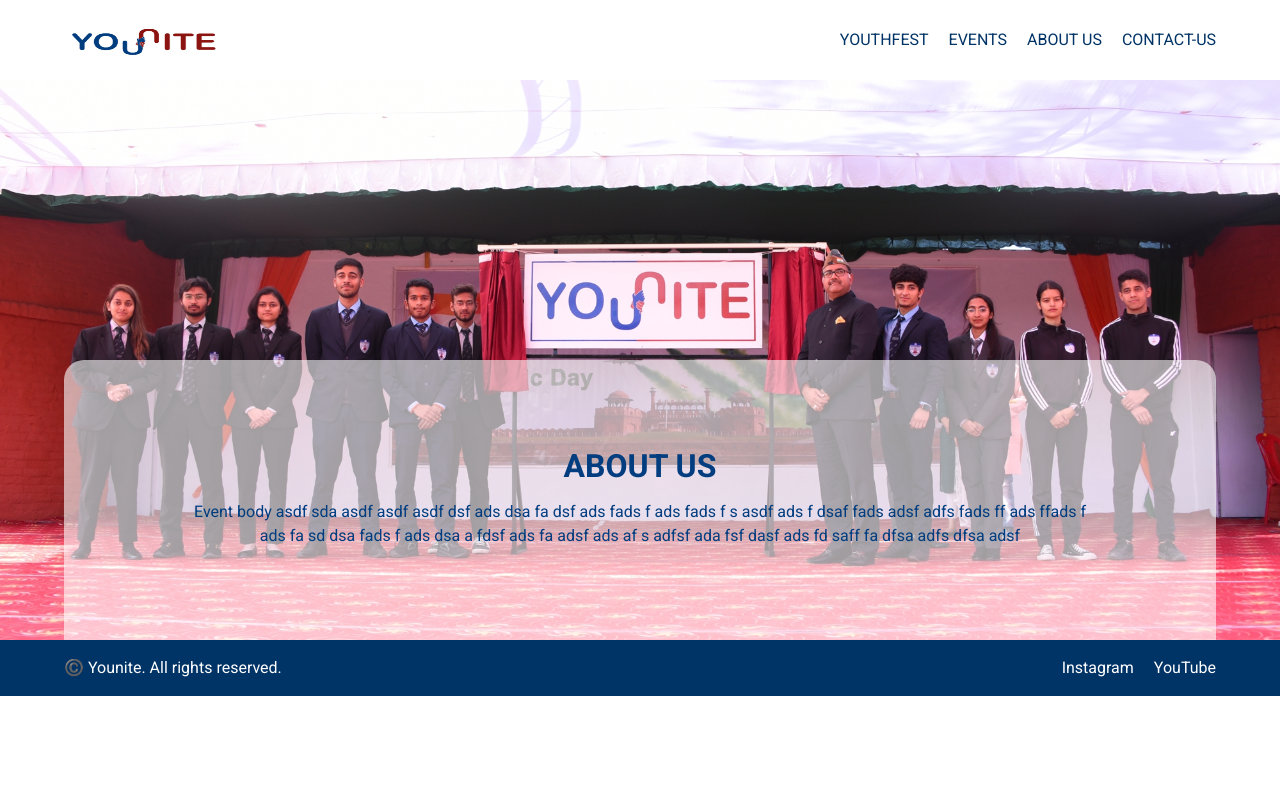
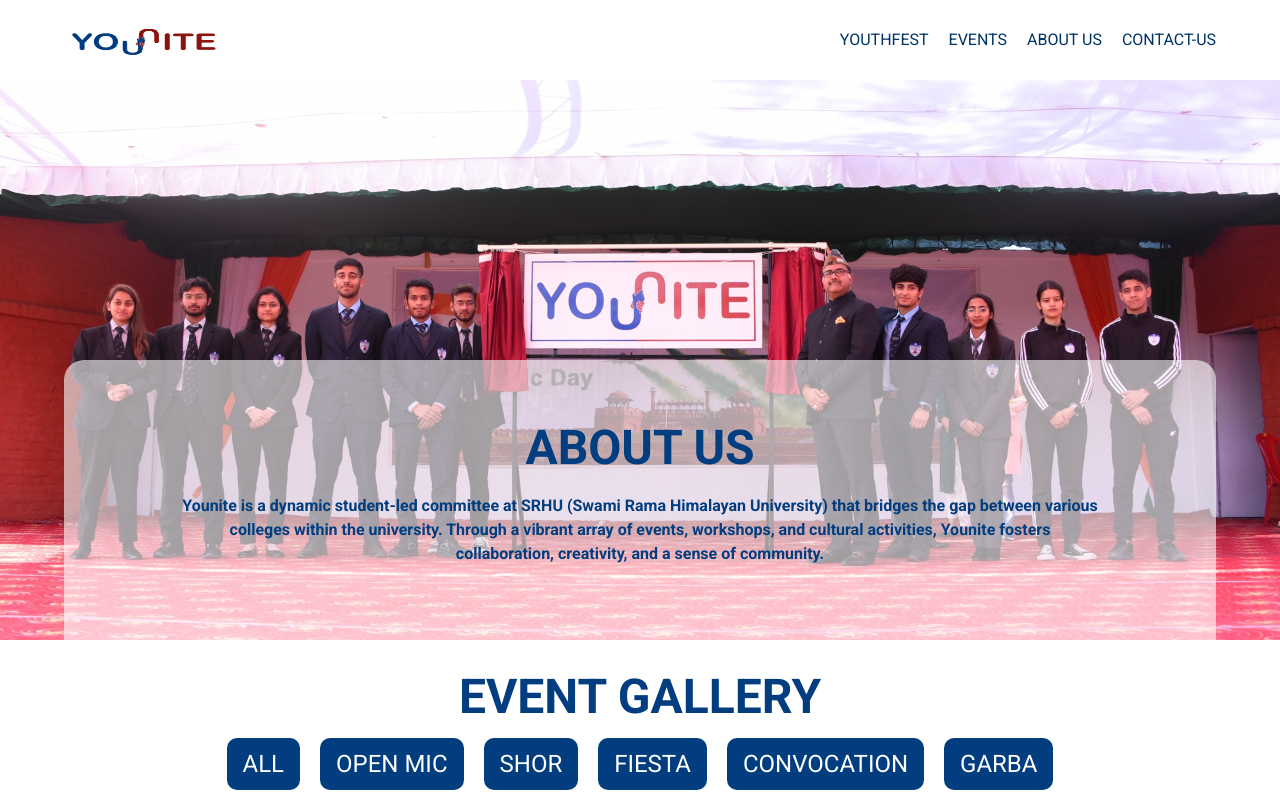
Before and after one commit to YouniteSRHU/website, a React (Vite) app in the folder client/: page /ABOUT-US in a window 1280 px wide. Shown: the top 800 px of the page. Built offline with nearby package versions, Linux system fonts and the light colour scheme.

Commit message:
created gallery section of aboutus page

```diff
--- a/client/src/Pages/AboutUs/AboutUs.jsx
+++ b/client/src/Pages/AboutUs/AboutUs.jsx
@@ -1,9 +1,11 @@
 import React from 'react'
 import AboutUsHeader from '../../components/AboutUsHeader/AboutUsHeader'
+import Gallery from '../../components/Gallery/Gallery'
 const AboutUs = () => {
     return (
         <div className='about-us'>
             <AboutUsHeader />
+            <Gallery/>
         </div>
     )
 }
--- a/client/src/components/AboutUsHeader/AboutUsHeader.css
+++ b/client/src/components/AboutUsHeader/AboutUsHeader.css
@@ -17,15 +17,16 @@
     height: 50%;
     border-radius: 20px 20px 0px 0px;
     background: rgba(255,255, 255, 0.6);
+    flex-wrap: wrap;
   }
 
   .about-us-text>h2,
   .about-us-text>p {
-    margin: 2px;
+    margin: 0.5rem;
   }
 
   .about-us-text>h2{
-    font-size: xx-large;
+    font-size: 3rem;
     font-weight: 900;
     color: #013D7F;
   }
@@ -33,4 +34,37 @@
   .about-us-text>p{
     max-width: 80%;
     color: #013D7F;
+    font-weight: 800;
   }
+
+  @media screen and (max-width:800px) {
+    .about-us-text{
+      padding: 1rem;
+    }
+    .about-us-text>h2,
+  .about-us-text>p {
+    margin: 0.1rem;
+  }
+    .about-us-text>h2{
+      font-size: 2rem;
+    }
+
+    .about-us-text>p{
+      font-size: 0.9rem;
+    }
+  }
+  @media screen and (max-width:500px) {
+    .about-us-text>h2{
+      font-size: 1.5rem;
+    }
+
+    .about-us-text>p{
+      font-size: 0.7rem;
+    }
+  }
+  @media screen and (max-width:350px) {
+
+    .about-us-text>p{
+      font-size: 0.6rem;
+    }
+  }
--- a/client/src/components/AboutUsHeader/AboutUsHeader.jsx
+++ b/client/src/components/AboutUsHeader/AboutUsHeader.jsx
@@ -1,16 +1,31 @@
 import React from 'react';
+import { motion } from 'framer-motion';
 import './AboutUsHeader.css';
 
 const AboutUsHeader = () => {
+    const containerVariants = {
+        hidden: { opacity: 0, y: -20 },
+        show: { opacity: 1, y: 0, transition: { type: 'tween', duration: 2, ease: 'easeOut' } },
+    };
+    const textVariants = {
+        hidden: { scale: 0.8 },
+        show: { scale: 1, transition: { type: 'spring', stiffness: 100, damping: 40} },
+    };
+
     return (
-        <div className="about-us-container">
-            <div className="about-us-text">
-            <h2>ABOUT US</h2>
-            <p>
-                Event body asdf sda asdf asdf asdf dsf ads dsa fa dsf ads fads f ads fads f s asdf ads f dsaf fads adsf adfs fads ff ads ffads f ads fa sd dsa fads f ads dsa a fdsf ads fa adsf ads af s adfsf ada fsf dasf ads fd saff fa dfsa adfs dfsa adsf
-            </p>
-            </div>
-        </div>
+        <motion.div
+            className="about-us-container"
+            variants={containerVariants}
+            initial="hidden"
+            animate="show"
+        >
+            <motion.div className="about-us-text" variants={textVariants}>
+                <motion.h2 variants={textVariants}>ABOUT US</motion.h2>
+                <motion.p variants={textVariants}>
+                Younite is a dynamic student-led committee at SRHU (Swami Rama Himalayan University) that bridges the gap between various colleges within the university. Through a vibrant array of events, workshops, and cultural activities, Younite fosters collaboration, creativity, and a sense of community.
+                </motion.p>
+            </motion.div>
+        </motion.div>
     );
 };
 
--- /dev/null
+++ b/client/src/components/Gallery/Gallery.css
@@ -0,0 +1,72 @@
+.gallery{
+    max-height: 70%;
+    padding: 1rem 4rem;
+}
+.gallery-heading{
+    color:#013D7F;
+    font-weight: 900;
+    font-size: 3rem;
+    margin: 5px;
+}
+.lg-react-element {
+    column-count: 3;
+    column-gap: 10px;
+}
+
+ .galleryImg{
+    max-width: 100%;
+    display: block;
+    padding: 5px 0px;
+    border-radius: 20px;
+    transition: transform 0.2s;
+}
+
+.galleryImg:hover {
+    filter: opacity(.9);
+    transform: scale(1.01);
+}
+
+.filterItem ul {
+    display: flex;
+    align-items: center;
+    justify-content: center;
+    padding: 0;
+    gap: 20px;
+    margin-bottom: 30px;
+    flex-wrap: wrap;
+  }
+
+  .filterItem ul button {
+    background: #013D7F;
+    color: #fff;
+    padding: 0.5rem 1rem;
+    text-transform: uppercase;
+    border: navajowhite;
+    font-size: 1.5rem;
+    border-radius: 10px;
+  }
+
+  .filterItem ul button:hover {
+    background: #222;
+    cursor: pointer;
+  }
+
+@media screen and (max-width: 800px) {
+    .filterItem ul button{
+        padding: 0.5rem 0.5rem;
+        font-size: 1rem;
+    }
+}
+@media screen and (max-width: 500px) {
+    .gallery{
+    padding: 1rem;
+    }
+    .galleryImg{
+        border-radius: 10px;
+    }
+    .filterItem ul button{
+        padding: 0.3rem 0.3rem;
+        font-size: 0.8rem;
+        border-radius: 5px;
+    }
+}
--- /dev/null
+++ b/client/src/components/Gallery/Gallery.jsx
@@ -0,0 +1,75 @@
+import React, { useEffect, useState } from 'react'
+import LightGallery from 'lightgallery/react';
+import 'lightgallery/css/lightgallery.css';
+import 'lightgallery/css/lg-zoom.css';
+import 'lightgallery/css/lg-thumbnail.css';
+import 'lightgallery/css/lg-autoplay.css';
+import 'lightgallery/css/lg-fullscreen.css';
+import 'lightgallery/css/lg-share.css';
+import 'lightgallery/css/lg-rotate.css';
+import lgThumbnail from 'lightgallery/plugins/thumbnail';
+import lgZoom from 'lightgallery/plugins/zoom';
+import lgAutoplay from 'lightgallery/plugins/autoplay'
+import lgFullscreen from 'lightgallery/plugins/fullscreen';
+import lgShare from 'lightgallery/plugins/share';
+import lgRotate from 'lightgallery/plugins/rotate';
+import { motion } from 'framer-motion';
+import { images } from './images';
+import './Gallery.css'
+
+
+const Gallery = () => {
+    const onInit = () => {
+        console.log('lightGallery has been initialized');
+    };
+    const [data, setData] = useState([]);
+    const [collection, setCollection] = useState([]);
+
+    useEffect(() => {
+        setData(images);
+        setCollection([... new Set(images.map((item) => item.title))])
+    }, [])
+
+    const gallery_filter = (itemData) => {
+        const filterData = images.filter((item) => item.title === itemData);
+        setData(filterData);
+    }
+    const buttonVariants = {
+        hover: {
+            scale: 1.1,
+            transition: { duration: 0.5 },
+        },
+    };
+
+    return (
+        <div className="gallery">
+        <h1 className='gallery-heading'>EVENT GALLERY</h1>
+            <div className="filterItem">
+                <ul>
+                    <li><motion.button onClick={() => setData(images)} variants={buttonVariants}
+                            whileHover="hover">All</motion.button></li>
+                    {
+                        collection.map((item) => <li key={item.id}><motion.button onClick={() => { gallery_filter(item) }} variants={buttonVariants}
+                            whileHover="hover" key={item.id}>{item}</motion.button></li>)
+                    }
+                </ul>
+            </div>
+            <LightGallery
+                onInit={onInit}
+                speed={500}
+                plugins={[lgThumbnail, lgZoom, lgAutoplay, lgFullscreen, lgRotate, lgShare]}
+            >
+
+                {data.map((item) => {
+                    return (
+                        <a href={item.src} key={item.id}>
+                            <img alt={item.alt} src={item.src} className='galleryImg' />
+                        </a>
+                    )
+                })}
+            </LightGallery>
+        </div>
+    )
+}
+
+export default Gallery
--- /dev/null
+++ b/client/src/components/Gallery/images.js
@@ -0,0 +1,116 @@
+export const images = [
+    {
+        id: 1,
+        src: "https://res.cloudinary.com/dbnzslhl1/image/upload/v1712708599/PSX_20221005_222931_mgdbci.jpg",
+        alt: "openmic",
+        title: "Open mic"
+    },
+    {
+        id: 2,
+        src: "https://res.cloudinary.com/dbnzslhl1/image/upload/v1712708581/PSX_20221005_223138_w5wyf0.jpg",
+        alt: "openmic",
+        title: "Open mic"
+    },
+    {
+        id: 3,
+        src: "https://res.cloudinary.com/dbnzslhl1/image/upload/v1712708570/IMG_20221005_225752_222_xqzetb.webp",
+        alt: "opnemic",
+        title: "Open mic"
+    },
+    {
+        id: 4,
+        src: "https://res.cloudinary.com/dbnzslhl1/image/upload/v1712708570/IMG-20220527-WA0095_xh4myd.jpg",
+        alt: "openmic",
+        title: "Open mic"
+    },
+    {
+        id: 5,
+        src: "https://res.cloudinary.com/dbnzslhl1/image/upload/v1712708569/IMG-20220527-WA0019_kqdf7j.jpg",
+        alt: "openmic",
+        title: "Open mic"
+    },
+    {
+        id: 6,
+        src: "https://res.cloudinary.com/dbnzslhl1/image/upload/v1712709424/DSC01109_hbvxfo.jpg",
+        alt: "shor",
+        title: "Shor"
+    },
+    {
+        id: 7,
+        src: "https://res.cloudinary.com/dbnzslhl1/image/upload/v1712709461/DSC01101_nobuft.jpg",
+        alt: "shor",
+        title: "Shor"
+    },
+    {
+        id: 8,
+        src: "https://res.cloudinary.com/dbnzslhl1/image/upload/v1712709469/C0036T01_noz6wv.jpg",
+        alt: "shor",
+        title: "Shor"
+    },
+    {
+        id: 9,
+        src: "https://res.cloudinary.com/dbnzslhl1/image/upload/v1712709957/IMG20220415163225_xjk0oi.jpg",
+        alt: "3",
+        title: "fiesta"
+    },
+    {
+        id: 10,
+        src: "https://res.cloudinary.com/dbnzslhl1/image/upload/v1712709942/IMG-20220420-WA0008_ofxxxj.jpg",
+        alt: "3",
+        title: "fiesta"
+    },
+    {
+        id: 11,
+        src: "https://res.cloudinary.com/dbnzslhl1/image/upload/v1712709941/IMG20220419140759_ld4umt.jpg",
+        alt: "3",
+        title: "fiesta"
+    },
+    {
+        id: 12,
+        src: "https://res.cloudinary.com/dbnzslhl1/image/upload/v1712709940/IMG-20220421-WA0100_juh7vy.jpg",
+        alt: "3",
+        title: "fiesta"
+    },
+    {
+        id: 13,
+        src: "https://res.cloudinary.com/dbnzslhl1/image/upload/v1712710295/IMG-20221224-WA0020_nuc8br.jpg",
+        alt: "4",
+        title: "convocation"
+    },
+    {
+        id: 14,
+        src: "https://res.cloudinary.com/dbnzslhl1/image/upload/v1712710860/Snapinsta.app_403947857_1389890038597087_4159603440833743310_n_1080_inai6f.jpg",
+        alt: "4",
+        title: "convocation"
+    },
+    {
+        id: 15,
+        src: "https://res.cloudinary.com/dbnzslhl1/image/upload/v1712710873/IMG20221224163229_meymmu.jpg",
+        alt: "4",
+        title: "convocation"
+    },
+    {
+        id: 16,
+        src: "https://res.cloudinary.com/dbnzslhl1/image/upload/v1712711078/Snapinsta.app_395565983_720080866123754_6327310349970838639_n_1080_evpymx.jpg",
+        alt: "5",
+        title: "Garba"
+    },
+    {
+        id: 17,
+        src: "https://res.cloudinary.com/dbnzslhl1/image/upload/v1712711077/Snapinsta.app_394014864_227747060104551_2823638889795828972_n_1080_bzx6xd.jpg",
+        alt: "5",
+        title: "Garba"
+    },
+    {
+        id: 18,
+        src: "https://res.cloudinary.com/dbnzslhl1/image/upload/v1712711077/Snapinsta.app_394563241_7129548470396958_6679799122477261746_n_1080_fzhvyw.jpg",
+        alt: "5",
+        title: "Garba"
+    },
+    {
+        id: 19,
+        src: "https://res.cloudinary.com/dbnzslhl1/image/upload/v1712711076/Snapinsta.app_395029994_696165719094292_7758620044087793236_n_1080_qbt3vm.jpg",
+        alt: "5",
+        title: "Garba"
+    },
+]
--- a/client/src/components/Navbar/Navbar.css
+++ b/client/src/components/Navbar/Navbar.css
@@ -1,4 +1,4 @@
-/* Navbar.css */
+
 
 .navbar {
   background-color:white ;
@@ -38,14 +38,13 @@
   gap: 20px;
 }
 
-/* Show menu when checkbox is checked */
 
 @media screen and (max-width: 768px) {
   .navbar{
-    padding:1rem 2rem;
+    padding:1rem;
   }
   .logo{
-    width: 4rem;
+    width: 6rem;
   }
   .nav-links {
     list-style: none;
--- a/client/src/components/sidebar/sidebar.scss
+++ b/client/src/components/sidebar/sidebar.scss
@@ -46,13 +46,12 @@
   .toggle-button {
     z-index: 999;
     position: fixed;
-    width: 50px;
-    height: 50px;
+    width: 25px;
+    height: 25px;
     border-radius: 50%;
-    position: fixed;
     top: 25px;
     right: 25px;
-    background-color: transparent;
+    background-color: rgba(86, 85, 85, 0.121);
     border: none;
     cursor: pointer;
     display: none;
```
Also changed, not shown: client/package.json (+5 -4 lines), 1 other file (tests, documents, lock files or other folders).
